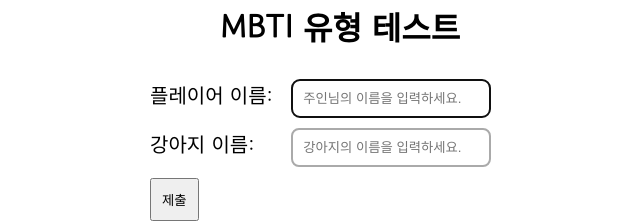
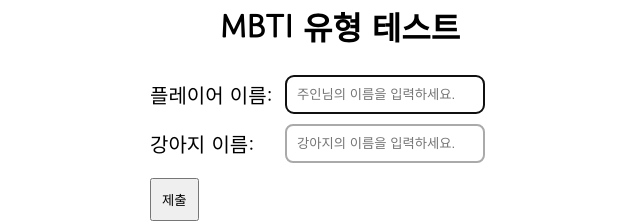
Before and after one commit to k391160334/web-frontend-practice, a plain HTML site: page templates/index.html in a window 1280 px wide. Shown: the part 143-366 px from the top of the page, without its empty margins (300-940 px from the left). Drawn offline with Linux system fonts and the light colour scheme.

Commit message:
style.css

```diff
--- a/static/css/style.css
+++ b/static/css/style.css
@@ -12,6 +12,10 @@
     font-family: 'Gowun Dodum', sans-serif;
     font-size: 20px;
     margin: auto;
+}
+
+.inputDiv {
+    display:inline-flex;
 }
 
 label {
```
